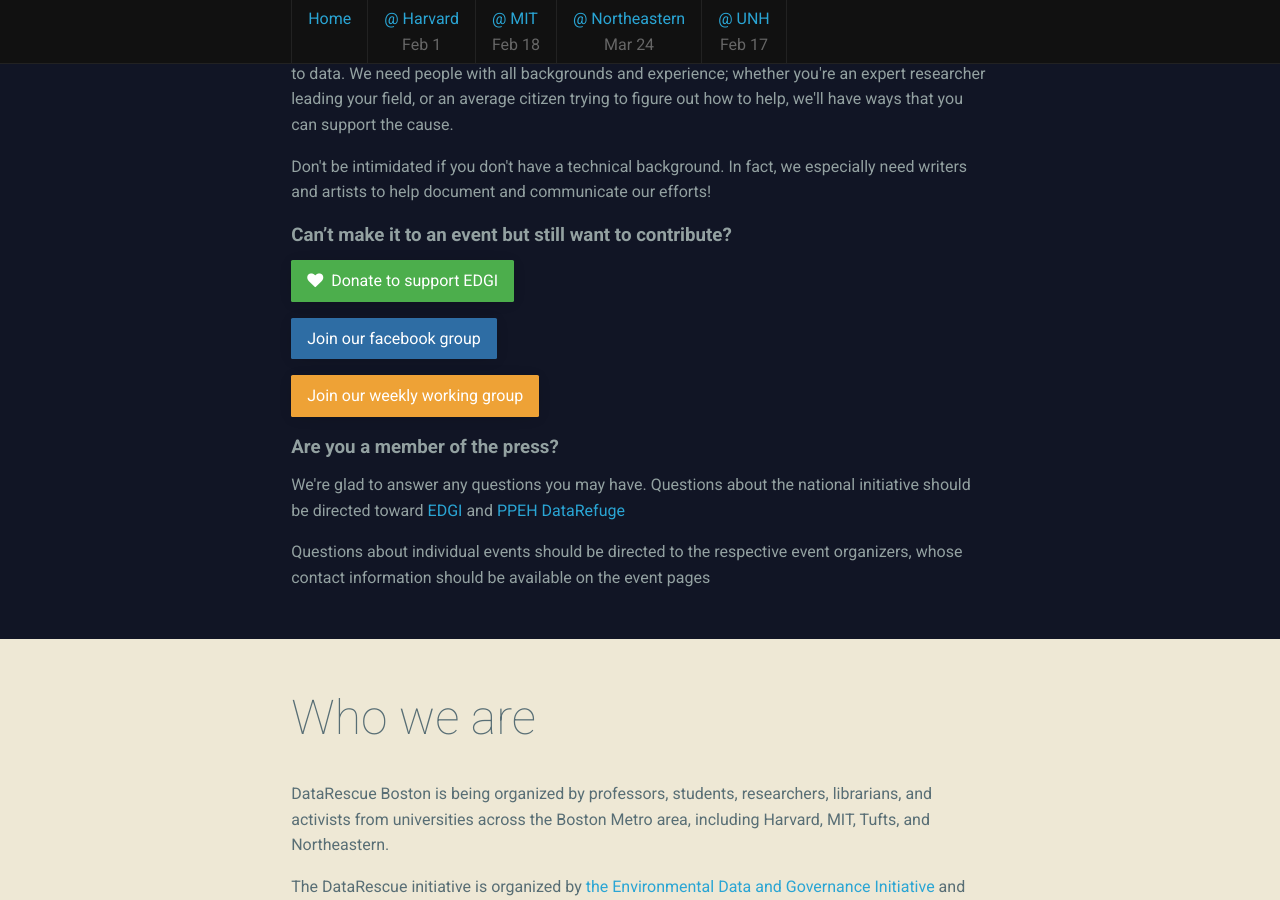
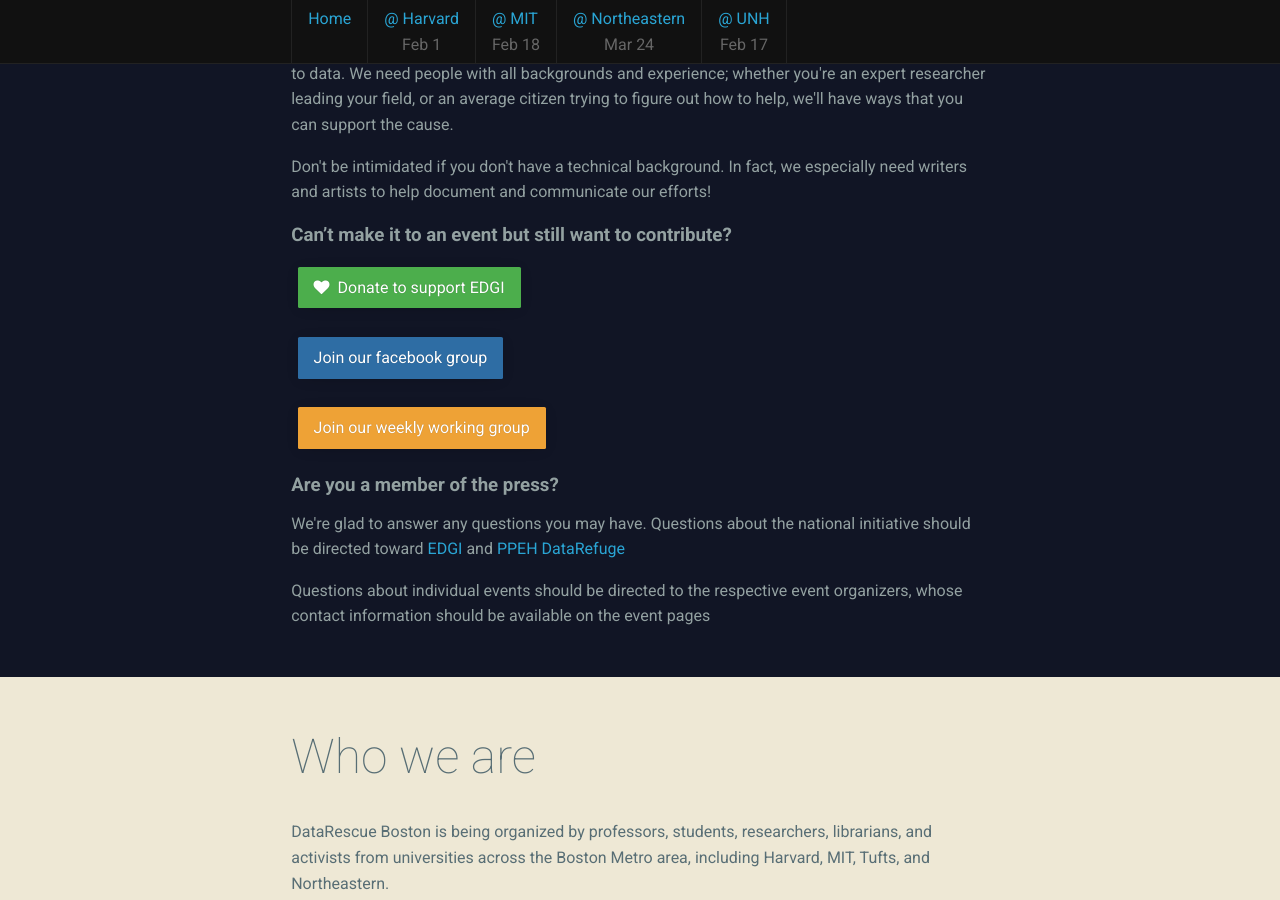
Before and after one commit to data-rescue-boston/data-rescue-boston.github.io, a Jekyll site: the page built from index.md, in a window 1280 px wide and 900 px high, scrolled down 1754 px. Built offline with Jekyll 4.4.1, drawn with Linux system fonts in a browser that asks for light colours.

Commit message:
Update main.css

```diff
--- a/assets/main.css
+++ b/assets/main.css
@@ -1,55 +1,46 @@
 html, body, main { background: #333; margin: 0; padding: 0; height: 100%; }
 body * { box-sizing: border-box; }
 
+/* typography */
 body { font-family: 'Roboto', sans-serif; font-size: 16px; line-height: 1.6; color: #93a1a1; }
-
 a, a:visited { color: #2aa5d4; text-decoration: none; }
 a:hover { text-decoration: underline; }
-
-div.section { }
-div.section .inner, nav ul { width: 100%; max-width: 50em; margin: 0 auto; padding: 2em 4%; }
-
+div.section .inner { width: 100%; max-width: 50em; margin: 0 auto; padding: 2em 4%; }
 h1, h2, h3, h4, h5 { margin: 0.2em 0 0.5em 0; }
-
 div.section h2 { font-weight: 100; font-size: 300%;  }
 div.section h2 small { font-weight: normal; font-size: 33%;  }
+p { margin: 0 0 1em; }
+p.lead { font-size: 120%; }
 
+/* navbar */
 nav { height: 4em; width: 100%; display: block; background: #111; position: fixed; top:0; left:0; padding: 0; border-bottom: 1px solid #222; }
-nav ul { list-style-type: none; padding: 0 4%; }
+nav ul { list-style-type: none;  width: 100%; max-width: 50em; margin: 0 auto; padding: 0 4%; }
 nav ul li { display: block; float: left; padding: 0; margin: 0;}
 nav ul li:first-child { border-left: 1px solid #222; }
 nav ul li a { display: block; text-decoration: none; padding: 0.4em 1em; border-right: 1px solid #222; line-height: 1.6em;  }
 nav ul li a:hover { background: #222; text-decoration: none;}
 nav ul li span.date { display: block; color: #666; text-align: center; line-height: 1.6em; }
 
-p { margin: 0 0 1em; }
-p.lead { font-size: 120%; }
-
+/* fluid 16:9 iframes */
 div.fullheight { min-height: 100%; padding-top: 2.5em; }
 div.dark { background: #111525; color: #93a1a1; }
 div.light { background: #eee8d5; color: #586e75; }
 
 img.logo { width: 100%; display: block; margin: 0 auto 1.5em; }
 
+/* fluid 16:9 iframes */
 div.embed { position: relative; width: 100%; height: 0; padding-bottom: 56.25%; }
 div.embed iframe { border: 0; position: absolute; width: 100%; height: 100%; left: 0; top: 0; }
 
-div.row { clear: both; }
-div.col-2 { width: 48%; display: inline-block; vertical-align: top; margin: 1em }
-
+/* sponsors */
 div.sponsors { margin: 1em 0; }
 div.sponsors a { display:inline-block; width: 33%; vertical-align:top; padding: 1em; }
 div.sponsors a.wide { width: 66%; }
 div.sponsors img { width: 100%; }
 
-.btn { display: inline-block; padding: 0.5em 1em; border-radius: 0.1em; color: #fff !important; text-decoration: none !important; text-shadow: 0 0 1px #rgba(0,0,0,0.3); cursor: pointer; box-shadow: 0 0.1em 1em -0.5em rgba(0,0,0,0.5); }
+/* buttons */
+.btn { display: inline-block; padding: 0.5em 1em; border-radius: 0.1em; color: #fff !important; text-decoration: none !important; text-shadow: 0 0 1px rgba(0,0,0,0.3); cursor: pointer; box-shadow: 0 0.1em 1em -0.5em rgba(0,0,0,0.5); margin: 0.4em; }
 .btn i.fa { margin-right: 0.25em; }
 .btn-success { background: #4cae4c; }
 .btn-primary { background: #2e6da4; }
 .btn-warning { background: #eea236; }
-
-@media only screen
-  and (min-device-width: 320px)
-  and (max-device-width: 480px) {
-  div.col-2 { width: 100%; }
-}
```
